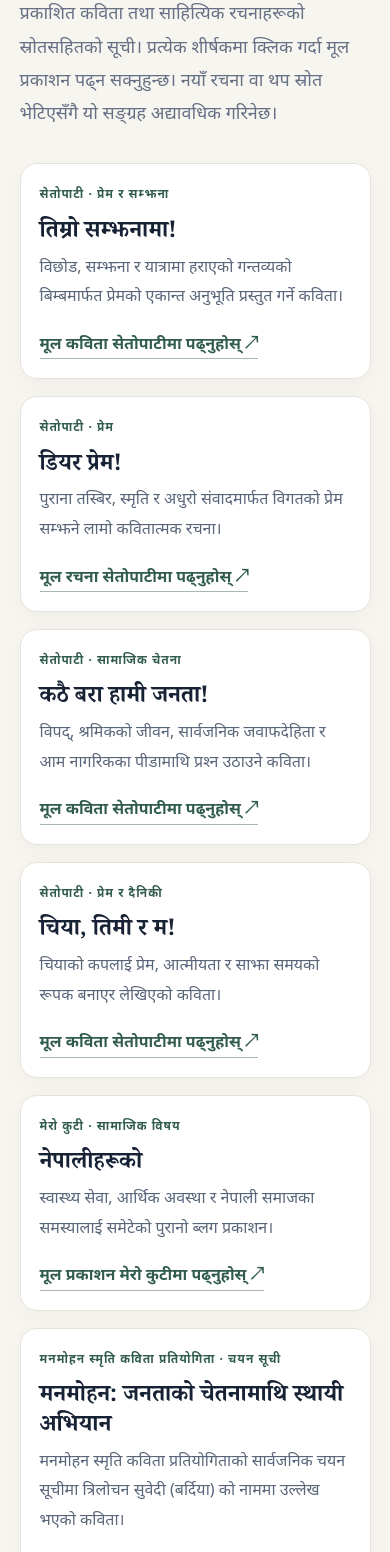
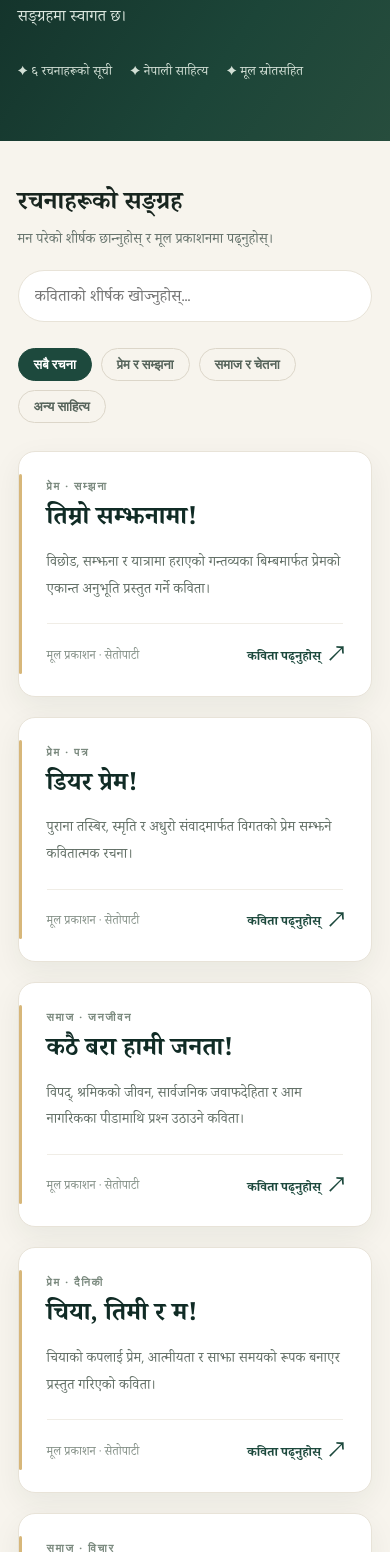
Before and after one commit to trilochan205/trilochan205.github.io, a plain HTML site: page poems.html in a window 390 px wide. Shown: the part 278-1830 px from the top of the page. Drawn offline with Linux system fonts and the light colour scheme.

Commit message:
Redesign poetry collection with elegant responsive reading experience

```diff
--- a/poems.html
+++ b/poems.html
@@ -1,41 +1,53 @@
 <!doctype html>
 <html lang="ne">
 <head>
-<meta charset="utf-8">
-<meta name="viewport" content="width=device-width,initial-scale=1">
-<meta name="description" content="त्रिलोचन सुवेदीका अनलाइनमा भेटिएका प्रकाशित कविता र साहित्यिक रचनाहरूको स्रोतसहितको सङ्ग्रह।">
-<meta name="theme-color" content="#183f32">
-<title>कविता सङ्ग्रह | त्रिलोचन सुवेदी</title>
+<meta charset="utf-8"><meta name="viewport" content="width=device-width,initial-scale=1">
+<meta name="description" content="त्रिलोचन सुवेदीका कविता र साहित्यिक रचनाहरूको सुन्दर डिजिटल सङ्ग्रह।">
+<meta name="theme-color" content="#102b25">
+<title>कविता संसार | त्रिलोचन सुवेदी</title>
+<link rel="preconnect" href="https://fonts.googleapis.com"><link rel="preconnect" href="https://fonts.gstatic.com" crossorigin>
+<link href="https://fonts.googleapis.com/css2?family=DM+Sans:wght@400;500;600;700&family=Noto+Serif+Devanagari:wght@400;500;600;700&display=swap" rel="stylesheet">
 <style>
-:root{--ink:#172235;--muted:#667085;--paper:#f7f5ef;--green:#315c4b;--gold:#c49a58;--line:#e7e3d9}
-*{box-sizing:border-box}body{margin:0;background:var(--paper);color:var(--ink);font:16px/1.85 system-ui,"Noto Sans Devanagari",Arial,sans-serif}
-.wrap{width:min(920px,90%);margin:auto}header{border-bottom:1px solid var(--line);background:#fbfaf6}nav{min-height:72px;display:flex;align-items:center;justify-content:space-between;gap:18px}.brand{font:700 21px Georgia,serif;color:var(--ink);text-decoration:none}.brand span{color:var(--green)}nav a:last-child{color:var(--green);text-decoration:none;font-weight:700}
-main{padding:58px 0 76px}.eyebrow{color:var(--green);font-size:12px;font-weight:800;letter-spacing:2px}h1,h2{font-family:Georgia,"Noto Serif Devanagari",serif;line-height:1.3}h1{font-size:clamp(34px,6vw,54px);margin:10px 0}h2{font-size:23px;margin:0 0 8px}.intro{font-size:18px;color:var(--muted);max-width:760px;margin-bottom:34px}
-.card{background:white;border:1px solid var(--line);border-radius:17px;padding:24px;margin:17px 0;box-shadow:0 8px 24px #1c2b1c08}.meta{font-size:12px;color:var(--green);font-weight:800;letter-spacing:1px;margin-bottom:8px}.card p{color:#596579;margin:8px 0}.source{display:inline-block;margin-top:10px;color:var(--green);font-weight:700;text-decoration:none;border-bottom:1px solid #a9b8ad}.notice{background:#f1eee4;border-left:4px solid var(--gold);padding:16px 18px;border-radius:8px;color:#596579;margin:26px 0}footer{border-top:1px solid var(--line);padding:24px 0 34px;color:var(--muted);font-size:13px}footer a{color:var(--green);margin-right:14px}
-@media(max-width:600px){nav{align-items:flex-start;flex-direction:column;padding:15px 0}.card{padding:19px}main{padding-top:40px}}
-</style>
-</head>
+:root{--forest:#102b25;--green:#1d493d;--gold:#d7b77a;--cream:#f7f4ed;--ink:#18251f;--muted:#68756e;--line:#e8e3d8;--white:#fff}
+*{box-sizing:border-box}html{scroll-behavior:smooth}body{margin:0;background:var(--cream);color:var(--ink);font:16px/1.8 'DM Sans','Noto Serif Devanagari',sans-serif}
+a{color:inherit}.wrap{width:min(1120px,91%);margin:auto}
+.topbar{background:var(--forest);color:#f7f4ed}.nav{min-height:76px;display:flex;align-items:center;justify-content:space-between;gap:20px}.brand{text-decoration:none;font:700 22px Georgia,serif;letter-spacing:-.5px}.brand span{color:var(--gold)}.navlink{color:#e8eee9;text-decoration:none;font-size:14px}.navlink:hover{color:var(--gold)}
+.hero{position:relative;overflow:hidden;background:radial-gradient(ellipse at 85% 20%,#416b54 0,transparent 35%),linear-gradient(125deg,#102b25,#1c4538 65%,#274d3d);color:#fff;padding:78px 0 74px}
+.hero:after{content:'“';position:absolute;right:8%;top:-105px;color:#ffffff0d;font:400 440px Georgia,serif;line-height:1}
+.hero-inner{position:relative;z-index:1;max-width:800px}.eyebrow{color:var(--gold);font-size:12px;font-weight:700;letter-spacing:3px;text-transform:uppercase}
+h1,h2,h3{font-family:'Noto Serif Devanagari',Georgia,serif;line-height:1.35}h1{font-size:clamp(38px,6vw,68px);font-weight:600;margin:15px 0 12px;letter-spacing:-1px}.hero p{color:#dce7df;font-size:18px;max-width:680px;margin:0}
+.hero-meta{display:flex;gap:18px;flex-wrap:wrap;margin-top:28px;color:#d2dfd5;font-size:13px}.hero-meta span{display:flex;align-items:center;gap:7px}
+main{padding:48px 0 86px}.toolbar{display:flex;justify-content:space-between;align-items:center;gap:18px;flex-wrap:wrap;margin-bottom:26px}.section-title{margin:0;font-size:25px}.section-sub{color:var(--muted);font-size:14px;margin:4px 0 0}
+.search{background:#fff;border:1px solid var(--line);border-radius:30px;padding:11px 16px;min-width:min(300px,100%);font:inherit;outline:none}.search:focus{border-color:var(--green);box-shadow:0 0 0 3px #1d493d14}
+.filters{display:flex;gap:9px;flex-wrap:wrap;margin:0 0 28px}.filter{border:1px solid #dcd6c9;border-radius:30px;padding:7px 15px;background:transparent;color:#56645b;font:600 13px 'DM Sans',sans-serif;cursor:pointer}.filter.active,.filter:hover{background:var(--green);border-color:var(--green);color:#fff}
+.grid{display:grid;grid-template-columns:repeat(2,minmax(0,1fr));gap:20px}.poem{position:relative;background:#fff;border:1px solid var(--line);border-radius:17px;padding:27px 28px 24px;display:flex;flex-direction:column;min-height:255px;box-shadow:0 10px 30px #142c2010;transition:transform .22s,box-shadow .22s}.poem:hover{transform:translateY(-4px);box-shadow:0 16px 38px #142c2018}.poem:before{content:'';position:absolute;left:0;top:22px;bottom:22px;width:3px;background:var(--gold);border-radius:4px}
+.kicker{font:700 11px 'DM Sans',sans-serif;letter-spacing:1.7px;text-transform:uppercase;color:#7b8a7f}.poem h3{font-size:25px;margin:11px 0 10px;color:var(--forest)}.poem p{color:#647168;margin:0 0 22px;font-size:14px;line-height:1.9;flex:1}.card-bottom{display:flex;align-items:center;justify-content:space-between;gap:12px;border-top:1px solid #f0ede6;padding-top:15px}.source-name{font-size:12px;color:#849087}.read{display:inline-flex;align-items:center;gap:8px;text-decoration:none;color:var(--green);font-weight:700;font-size:13px}.read:hover{color:#9b7538}.arrow{font-size:18px;transition:transform .2s}.read:hover .arrow{transform:translateX(4px)}
+.empty{display:none;background:#fff;padding:30px;border-radius:14px;color:var(--muted);text-align:center}.rights{margin-top:34px;padding:21px 24px;border-radius:14px;background:#eee9dc;color:#626b60;font-size:13px;line-height:1.8}.rights strong{color:var(--forest)}
+footer{background:var(--forest);color:#d5dfd8;padding:27px 0;font-size:13px}.foot{display:flex;justify-content:space-between;gap:14px;flex-wrap:wrap}footer a{color:#e8d5ae;text-decoration:none;margin-left:16px}
+@media(max-width:720px){.hero{padding:58px 0}.grid{grid-template-columns:1fr}.poem{min-height:0}.toolbar{align-items:flex-start}.search{width:100%}.nav{min-height:65px}.hero p{font-size:16px}}
+@media(prefers-reduced-motion:reduce){*{scroll-behavior:auto!important;transition:none!important}}
+</style></head>
 <body>
-<header><nav class="wrap"><a class="brand" href="./">Trilochan <span>Subedi.</span></a><a href="./">← मुख्य पृष्ठ</a></nav></header>
+<header class="topbar"><nav class="nav wrap"><a class="brand" href="./">Trilochan <span>Subedi.</span></a><a class="navlink" href="./">← मुख्य पृष्ठमा फर्कनुहोस्</a></nav></header>
+<section class="hero"><div class="wrap hero-inner"><div class="eyebrow">शब्द · भावना · अनुभूति</div><h1>कविता संसार</h1><p>केही शब्दहरू पढ्नका लागि मात्र होइनन्—महसुस गर्नका लागि पनि हुन्छन्। त्रिलोचन सुवेदीका प्रकाशित साहित्यिक रचनाहरूको सङ्ग्रहमा स्वागत छ।</p><div class="hero-meta"><span>✦ ६ रचनाहरूको सूची</span><span>✦ नेपाली साहित्य</span><span>✦ मूल स्रोतसहित</span></div></div></section>
 <main class="wrap">
-<div class="eyebrow">साहित्य · कविता</div>
-<h1>त्रिलोचन सुवेदीका कविता</h1>
-<p class="intro">त्रिलोचन सुवेदी नाममा अनलाइनमा फेला परेका प्रकाशित कविता तथा साहित्यिक रचनाहरूको स्रोतसहितको सूची। प्रत्येक शीर्षकमा क्लिक गर्दा मूल प्रकाशन पढ्न सक्नुहुन्छ। नयाँ रचना वा थप स्रोत भेटिएसँगै यो सङ्ग्रह अद्यावधिक गरिनेछ।</p>
-
-<section class="card"><div class="meta">सेतोपाटी · प्रेम र सम्झना</div><h2>तिम्रो सम्झनामा!</h2><p>विछोड, सम्झना र यात्रामा हराएको गन्तव्यको बिम्बमार्फत प्रेमको एकान्त अनुभूति प्रस्तुत गर्ने कविता।</p><a class="source" href="https://www.setopati.com/literature/380085" target="_blank" rel="noopener">मूल कविता सेतोपाटीमा पढ्नुहोस् ↗</a></section>
-
-<section class="card"><div class="meta">सेतोपाटी · प्रेम</div><h2>डियर प्रेम!</h2><p>पुराना तस्बिर, स्मृति र अधुरो संवादमार्फत विगतको प्रेम सम्झने लामो कवितात्मक रचना।</p><a class="source" href="https://www.setopati.com/literature/365715" target="_blank" rel="noopener">मूल रचना सेतोपाटीमा पढ्नुहोस् ↗</a></section>
-
-<section class="card"><div class="meta">सेतोपाटी · सामाजिक चेतना</div><h2>कठै बरा हामी जनता!</h2><p>विपद्, श्रमिकको जीवन, सार्वजनिक जवाफदेहिता र आम नागरिकका पीडामाथि प्रश्न उठाउने कविता।</p><a class="source" href="https://www.setopati.com/literature/343714" target="_blank" rel="noopener">मूल कविता सेतोपाटीमा पढ्नुहोस् ↗</a></section>
-
-<section class="card"><div class="meta">सेतोपाटी · प्रेम र दैनिकी</div><h2>चिया, तिमी र म!</h2><p>चियाको कपलाई प्रेम, आत्मीयता र साझा समयको रूपक बनाएर लेखिएको कविता।</p><a class="source" href="https://www.setopati.com/literature/358010" target="_blank" rel="noopener">मूल कविता सेतोपाटीमा पढ्नुहोस् ↗</a></section>
-
-<section class="card"><div class="meta">मेरो कुटी · सामाजिक विषय</div><h2>नेपालीहरूको</h2><p>स्वास्थ्य सेवा, आर्थिक अवस्था र नेपाली समाजका समस्यालाई समेटेको पुरानो ब्लग प्रकाशन।</p><a class="source" href="https://merokuti.blogspot.com/2014/05/" target="_blank" rel="noopener">मूल प्रकाशन मेरो कुटीमा पढ्नुहोस् ↗</a></section>
-
-<section class="card"><div class="meta">मनमोहन स्मृति कविता प्रतियोगिता · चयन सूची</div><h2>मनमोहन: जनताको चेतनामाथि स्थायी अभियान</h2><p>मनमोहन स्मृति कविता प्रतियोगिताको सार्वजनिक चयन सूचीमा त्रिलोचन सुवेदी (बर्दिया) को नाममा उल्लेख भएको कविता।</p><a class="source" href="https://manmohan.org.np/news_events_detail/manamahana-samata-kavata-paratayagata-ka-lga-chhanata-bhaeka-kavatahanprka-saca-saravajanaka" target="_blank" rel="noopener">चयन सूची हेर्नुहोस् ↗</a></section>
-
-<div class="notice"><strong>प्रतिलिपि अधिकार र स्रोत:</strong> यहाँ कविताका शीर्षक, छोटो परिचय र मूल स्रोतका लिङ्क मात्र राखिएका छन्। पूर्ण कविता सम्बन्धित प्रकाशनमै पढ्नुहोस्। पूर्ण पाठ वा तस्वीर यस वेबसाइटमा पुनःप्रकाशित गर्नुअघि लेखक/प्रकाशकको अनुमति सुनिश्चित गर्नुपर्छ। यो सूची वेबमा खोजेर भेटिएका रचनाहरूमा आधारित हो; यसलाई अहिलेसम्म प्रकाशित भएका सबै कविताको पूर्ण सूची भएको दाबी गरिएको छैन।</div>
+<div class="toolbar"><div><h2 class="section-title">रचनाहरूको सङ्ग्रह</h2><p class="section-sub">मन परेको शीर्षक छान्नुहोस् र मूल प्रकाशनमा पढ्नुहोस्।</p></div><input id="search" class="search" type="search" placeholder="कविताको शीर्षक खोज्नुहोस्…" aria-label="कविता खोज्नुहोस्"></div>
+<div class="filters" aria-label="विषय अनुसार छान्नुहोस्"><button class="filter active" data-filter="all">सबै रचना</button><button class="filter" data-filter="प्रेम">प्रेम र सम्झना</button><button class="filter" data-filter="समाज">समाज र चेतना</button><button class="filter" data-filter="अन्य">अन्य साहित्य</button></div>
+<div class="grid" id="poems">
+<article class="poem" data-category="प्रेम"><div class="kicker">प्रेम · सम्झना</div><h3>तिम्रो सम्झनामा!</h3><p>विछोड, सम्झना र यात्रामा हराएको गन्तव्यका बिम्बमार्फत प्रेमको एकान्त अनुभूति प्रस्तुत गर्ने कविता।</p><div class="card-bottom"><span class="source-name">मूल प्रकाशन · सेतोपाटी</span><a class="read" href="https://www.setopati.com/literature/380085" target="_blank" rel="noopener">कविता पढ्नुहोस् <span class="arrow">↗</span></a></div></article>
+<article class="poem" data-category="प्रेम"><div class="kicker">प्रेम · पत्र</div><h3>डियर प्रेम!</h3><p>पुराना तस्बिर, स्मृति र अधुरो संवादमार्फत विगतको प्रेम सम्झने कवितात्मक रचना।</p><div class="card-bottom"><span class="source-name">मूल प्रकाशन · सेतोपाटी</span><a class="read" href="https://www.setopati.com/literature/365715" target="_blank" rel="noopener">कविता पढ्नुहोस् <span class="arrow">↗</span></a></div></article>
+<article class="poem" data-category="समाज"><div class="kicker">समाज · जनजीवन</div><h3>कठै बरा हामी जनता!</h3><p>विपद्, श्रमिकको जीवन, सार्वजनिक जवाफदेहिता र आम नागरिकका पीडामाथि प्रश्न उठाउने कविता।</p><div class="card-bottom"><span class="source-name">मूल प्रकाशन · सेतोपाटी</span><a class="read" href="https://www.setopati.com/literature/343714" target="_blank" rel="noopener">कविता पढ्नुहोस् <span class="arrow">↗</span></a></div></article>
+<article class="poem" data-category="प्रेम"><div class="kicker">प्रेम · दैनिकी</div><h3>चिया, तिमी र म!</h3><p>चियाको कपलाई प्रेम, आत्मीयता र साझा समयको रूपक बनाएर प्रस्तुत गरिएको कविता।</p><div class="card-bottom"><span class="source-name">मूल प्रकाशन · सेतोपाटी</span><a class="read" href="https://www.setopati.com/literature/358010" target="_blank" rel="noopener">कविता पढ्नुहोस् <span class="arrow">↗</span></a></div></article>
+<article class="poem" data-category="समाज"><div class="kicker">समाज · विचार</div><h3>नेपालीहरूको</h3><p>स्वास्थ्य सेवा, आर्थिक अवस्था र नेपाली समाजका समस्यालाई समेटेको पुरानो ब्लग प्रकाशन।</p><div class="card-bottom"><span class="source-name">मूल प्रकाशन · मेरो कुटी</span><a class="read" href="https://merokuti.blogspot.com/2014/05/" target="_blank" rel="noopener">मूल लेख पढ्नुहोस् <span class="arrow">↗</span></a></div></article>
+<article class="poem" data-category="अन्य"><div class="kicker">साहित्य · प्रतियोगिता</div><h3>मनमोहन: जनताको चेतनामाथि स्थायी अभियान</h3><p>मनमोहन स्मृति कविता प्रतियोगिताको सार्वजनिक चयन सूचीमा त्रिलोचन सुवेदी (बर्दिया) को नाममा उल्लेख भएको रचना।</p><div class="card-bottom"><span class="source-name">सार्वजनिक चयन सूची</span><a class="read" href="https://manmohan.org.np/news_events_detail/manamahana-samata-kavata-paratayagata-ka-lga-chhanata-bhaeka-kavatahanprka-saca-saravajanaka" target="_blank" rel="noopener">स्रोत हेर्नुहोस् <span class="arrow">↗</span></a></div></article>
+</div>
+<div id="empty" class="empty">यो खोज वा विषयमा रचना भेटिएन। अर्को शब्द प्रयोग गरेर खोज्नुहोस्।</div>
+<div class="rights"><strong>स्रोत र प्रतिलिपि अधिकार:</strong> यस पृष्ठमा शीर्षक, छोटो परिचय र मूल प्रकाशनका लिङ्क मात्र राखिएका छन्। पूर्ण कविता सम्बन्धित प्रकाशनमा पढ्नुहोस्। पूर्ण पाठ वा तस्वीर पुनःप्रकाशित गर्नुअघि आवश्यक अनुमति लिनुहोस्। यो अनलाइनमा भेटिएका रचनाहरूको प्रारम्भिक सूची हो, सम्पूर्ण प्रकाशित कविताको अन्तिम सूची होइन।</div>
 </main>
-<footer><div class="wrap">© <span id="year"></span> Trilochan Subedi · <a href="./">Home</a><a href="journal.html">Reflections</a><a href="privacy.html">Privacy Policy</a><a href="mailto:greentrisubedi@gmail.com">Contact</a></div></footer>
-<script>document.getElementById('year').textContent=new Date().getFullYear();</script>
-</body></html>
+<footer><div class="wrap foot"><span>© <span id="year"></span> Trilochan Subedi · शब्दहरूको सम्मान</span><span><a href="./">Home</a><a href="journal.html">Reflections</a><a href="privacy.html">Privacy</a><a href="mailto:greentrisubedi@gmail.com">Contact</a></span></div></footer>
+<script>
+document.getElementById('year').textContent=new Date().getFullYear();
+const search=document.getElementById('search'),cards=[...document.querySelectorAll('.poem')],buttons=[...document.querySelectorAll('.filter')],empty=document.getElementById('empty');let category='all';
+function apply(){let shown=0;cards.forEach(card=>{const okCat=category==='all'||card.dataset.category===category;const okText=card.innerText.toLocaleLowerCase('ne').includes(search.value.trim().toLocaleLowerCase('ne'));card.style.display=okCat&&okText?'flex':'none';if(okCat&&okText)shown++;});empty.style.display=shown?'none':'block';}
+buttons.forEach(b=>b.addEventListener('click',()=>{buttons.forEach(x=>x.classList.remove('active'));b.classList.add('active');category=b.dataset.filter;apply();}));search.addEventListener('input',apply);
+</script></body></html>
```
